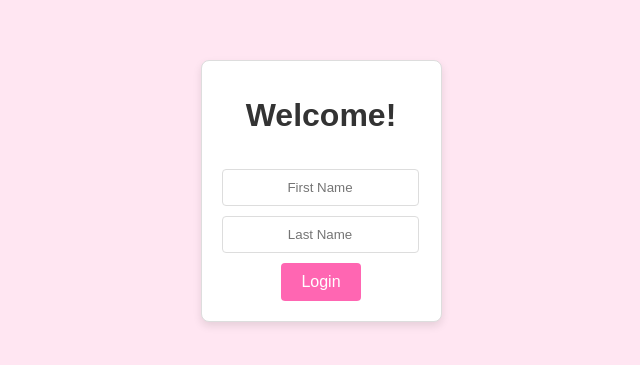
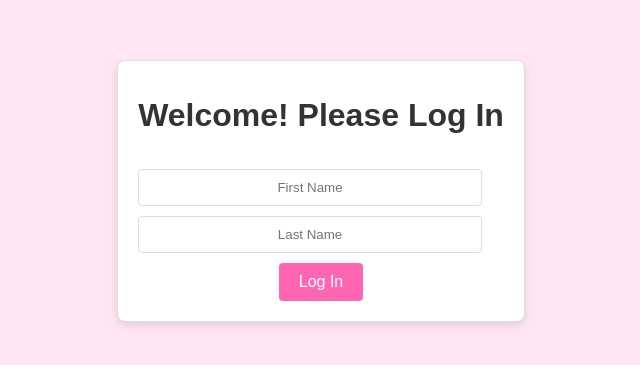
Before and after one commit to srikonreddy/birthday-rsvp-ui, a React (Vite) app: page / in a window 1280 px wide. Shown: the part 209-574 px from the top of the page, without its empty margins (319-959 px from the left). Built offline with nearby package versions, Linux system fonts and the light colour scheme.

Commit message:
add loading

```diff
--- a/src/components/LogIn/LogIn.jsx
+++ b/src/components/LogIn/LogIn.jsx
@@ -5,14 +5,27 @@ const Login = ({ onLogin }) => {
   const [firstName, setFirstName] = useState('');
   const [lastName, setLastName] = useState('');
   const [error, setError] = useState('');
+  const [loading, setLoading] = useState(false);
+  const [timeoutError, setTimeoutError] = useState(false);
 
   const handleLogin = async () => {
+    setLoading(true);
+    setTimeoutError(false);
+    setError('');
+
+    const timeout = setTimeout(() => {
+      setLoading(false);
+      setTimeoutError(true);
+    }, 5000);
+
     try {
       const response = await fetch('https://birthday-rsvp-backend.onrender.com/api/login', {
         method: 'POST',
         headers: { 'Content-Type': 'application/json' },
         body: JSON.stringify({ firstName, lastName }),
       });
+
+      clearTimeout(timeout);
 
       if (response.ok) {
         onLogin();
@@ -22,12 +35,15 @@ const Login = ({ onLogin }) => {
       }
     } catch (error) {
       setError('An error occurred. Please try again.');
+    } finally {
+      setLoading(false);
     }
   };
 
   return (
     <div className="login-container">
-      <h2>Welcome!</h2>
+      <div className="login-box">
+        <h2>Welcome! Please Log In</h2>
         <input
           type="text"
           placeholder="First Name"
@@ -40,8 +56,12 @@ const Login = ({ onLogin }) => {
           value={lastName}
           onChange={(e) => setLastName(e.target.value)}
         />
-      <button onClick={handleLogin}>Login</button>
+        <button onClick={handleLogin} disabled={loading}>
+          {loading ? 'Loading...' : 'Log In'}
+        </button>
         {error && <p className="error">{error}</p>}
+        {timeoutError && <p className="error">Sorry, the request is taking so long, I cheaped out on hosting lol. Please alert me xo</p>}
+      </div>
     </div>
   );
 };
```
Lines whose indentation alone changed are shown as unchanged.
